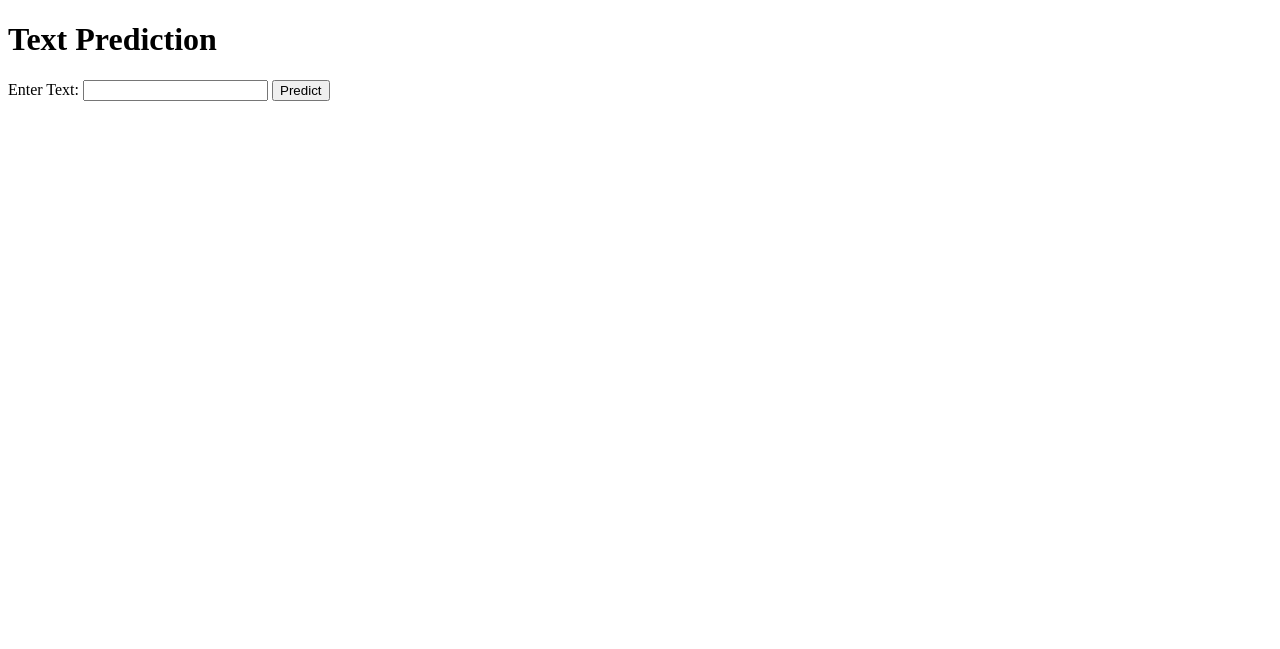
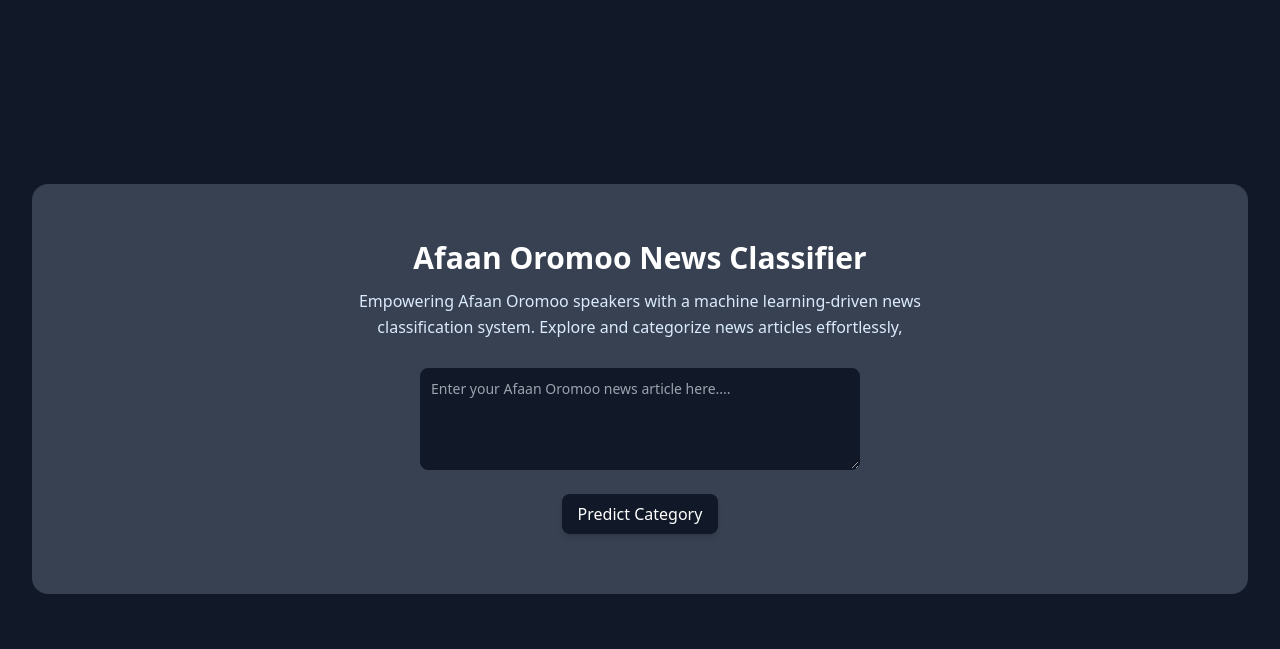
Before and after one commit to abdulmunimjemal/afaan-oromoo-news-classification-system, a Flask app: page / in a window 1280 px wide. Shown: the top 649 px of the page. Run offline with Flask 3, Linux system fonts and the light colour scheme; parts of the project's set-up code (start-up, migrations or seed data) failed here and were passed over; some libraries are stand-ins or nearby versions.

Commit message:
Home Page UI Added + typos fixed

```diff
--- a/api/app.py
+++ b/api/app.py
@@ -15,8 +15,10 @@ def index():
             prediction = predict(text, model, tokenizer, label_encoder)
             return render_template('predict.html', prediction=prediction)
         except ValueError as ve:
+            # bad request.
             return render_template('predict.html', error=str(ve)), 400
         except Exception as e:
+            # Server Error
             return render_template('predict.html', error=str(e)), 500
     else:
         return render_template('predict.html')
@@ -40,4 +42,4 @@ def predict_host():
 
 
 if __name__ == '__main__':
-    app.run(debug=False)
+    app.run(debug=True)
--- a/api/templates/predict.html
+++ b/api/templates/predict.html
@@ -1,21 +1,72 @@
 <!DOCTYPE html>
 <html lang="en">
-<head>
-    <meta charset="UTF-8">
-    <meta name="viewport" content="width=device-width, initial-scale=1.0">
-    <title>Text Prediction</title>
-</head>
-<body>
-    <h1>Text Prediction</h1>
-    <form id="predict-form" method="post" action="{{ url_for('index') }}">
-        <label for="text-input">Enter Text:</label>
-        <input type="text" id="text-input" name="text" required>
-        <button type="submit">Predict</button>
-    </form>
-    {% if prediction %}
-        <div id="prediction-result">Prediction: {{ prediction }}</div>
-    {% elif error %}
-        <div id="prediction-result">Error: {{ error }}</div>
-    {% endif %}
-</body>
+  <head>
+    <meta charset="UTF-8" />
+    <meta name="viewport" content="width=device-width, initial-scale=1.0" />
+    <script src="https://cdn.tailwindcss.com"></script>
+    <title>Afaan Oromoo News Classifier</title>
+  </head>
+  <body class="bg-gray-900">
+    <section class="py-14 max-w-screen-xl mx-auto mt-32">
+      <div
+        class="relative overflow-hidden mx-4 px-4 py-14 rounded-2xl bg-gray-700 md:px-8 md:mx-8"
+      >
+        <div class="relative z-10 max-w-xl mx-auto sm:text-center">
+          <div class="space-y-3">
+            {% if prediction %}
+            <div
+              class="my-4 sm:mx-16 text-center text-sm md:text-xl lg:text-2xl text-white bg-gray-900 p-4 border rounded-lg border-red-300 font-bold"
+            >
+              <div id="prediction-result">
+                <span class="text-transform: uppercase">
+                  {{ prediction }}
+                </span>
+              </div>
+            </div>
+            {% elif error %}
+
+            <div
+              class="my-4 sm:mx-16 text-center text-sm md:text-xl lg:text-2xl text-white bg-gray-900 p-4 border rounded-lg border-red-300 font-bold"
+            >
+              <div id="prediction-result">Error: {{ error }}</div>
+            </div>
+
+            {% else %}
+
+            <h3 class="text-3xl text-white font-bold">
+              Afaan Oromoo News Classifier
+            </h3>
+            <p class="text-blue-100 leading-relaxed">
+              Empowering Afaan Oromoo speakers with a machine learning-driven
+              news classification system. Explore and categorize news articles
+              effortlessly,
+            </p>
+
+            {% endif %}
+          </div>
+          <div class="mt-6">
+            <form
+              class="flex flex-col items-center justify-center rounded-lg p-1 sm:max-w-md sm:mx-auto"
+              method="post"
+              action="{{ url_for('index') }}"
+            >
+              <textarea
+                id="message"
+                name="text"
+                required
+                rows="4"
+                class="block p-2.5 w-full text-sm text-gray-900 bg-gray-900 rounded-lg border border-gray-900 focus:ring-blue-500 focus:border-blue-500 dark:bg-gray-900 dark:border-gray-900 dark:placeholder-gray-400 dark:text-white dark:focus:ring-blue-500 dark:focus:border-blue-500"
+                placeholder="Enter your Afaan Oromoo news article here...."
+              ></textarea>
+              <button
+                class="mt-6 p-2 px-8 rounded-lg font-medium text-white bg-gray-900 hover:bg-gray-500 active:bg-gray-700 duration-150 outline-none shadow-md focus:shadow-none sm:px-4"
+              >
+                Predict Category
+              </button>
+            </form>
+          </div>
+        </div>
+      </div>
+    </section>
+  </body>
 </html>
```
